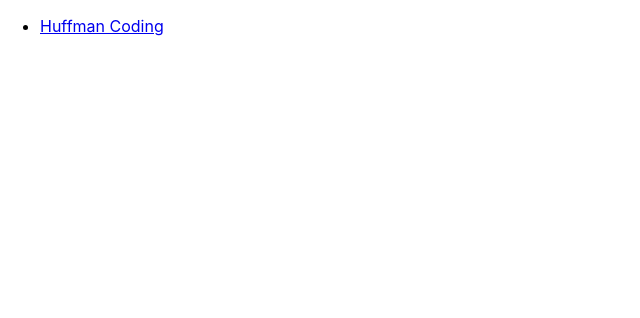
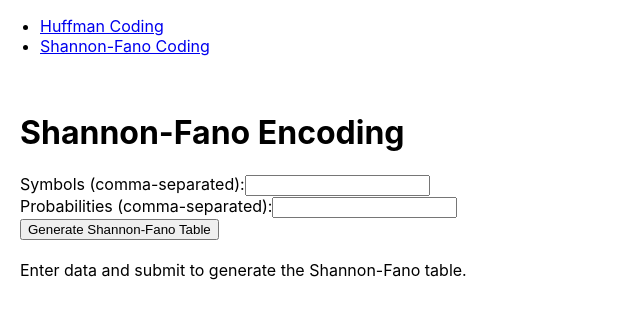
Before and after one commit to gdelgadol/CalculadoraCodificacion, a React (Create React App) app in the folder frontend/: page /shannon-fano in a window 1280 px wide. Before the commit this address had no page. Shown: the top 318 px of the page, without its empty margins (0-640 px from the left). Built offline with nearby package versions, Linux system fonts and the light colour scheme.

Commit message:
Added changes

```diff
--- a/frontend/src/App.js
+++ b/frontend/src/App.js
@@ -2,7 +2,7 @@ import React from "react";
 import { BrowserRouter as Router, Routes, Route, Link } from "react-router-dom";
 import HuffmanPage from "./pages/HuffmanPage";
 //import TunstallPage from "./pages/TunstallPage";
-//import ShannonFanoPage from "./pages/ShannonFanoPage";
+import ShannonFanoPage from "./pages/ShannonFanoPage";
 
 function App() {
   return (
@@ -10,11 +10,13 @@ function App() {
       <nav>
         <ul>
           <li><Link to="/huffman">Huffman Coding</Link></li>
+          <li><Link to="/shannon-fano">Shannon-Fano Coding</Link></li>
         </ul>
       </nav>
 
       <Routes>
         <Route path="/huffman" element={<HuffmanPage />} />
+        <Route path="/shannon-fano" element={<ShannonFanoPage />} />
       </Routes>
     </Router>
   );
--- a/frontend/src/components/HuffmanTree.js
+++ b/frontend/src/components/HuffmanTree.js
@@ -136,16 +136,6 @@ const HuffmanTree = ({ steps, n, entropy, avgLength, efficiency }) => {
             Next
           </button>
         </div>
-        {/* Display Entropy, Average Length, and Efficiency */}
-        <Markdown rehypePlugins={[rehypeKatex]}>
-          {`
-            $H(\\mathcal{F}) = ${entropy}$
-
-            $L(C) = ${avgLength}$
-
-            $\\eta = \\frac{H(\\mathcal{F})}{L(C)} = ${efficiency}$
-          `}
-        </Markdown>
       </div>
     </div>
   );
--- /dev/null
+++ b/frontend/src/components/ShannonFanoTable.js
@@ -0,0 +1,43 @@
+import React from 'react';
+
+const ShannonFanoTable = ({ encodingData }) => {
+  if (!encodingData || !encodingData.steps) {
+    return <p>No encoding data available.</p>;
+  }
+
+  const { steps } = encodingData;
+
+  // Extract all unique symbols
+  const symbols = Array.from(
+    new Set(steps.flatMap((step) => [...step.left, ...step.right]))
+  );
+
+  return (
+    <table border="1" cellPadding="5" style={{ borderCollapse: 'collapse' }}>
+      <thead>
+        <tr>
+          <th>Symbol</th>
+          {steps.map((step, index) => (
+            <th key={index}>Step {index + 1}</th>
+          ))}
+          <th>Final Code</th>
+        </tr>
+      </thead>
+      <tbody>
+        {symbols.map((symbol) => (
+          <tr key={symbol}>
+            <td>{symbol}</td>
+            {steps.map((step, index) => (
+              <td key={index}>
+                {step.codes[symbol] !== undefined ? step.codes[symbol] : '-'}
+              </td>
+            ))}
+            <td>{encodingData.encoding[symbol]}</td>
+          </tr>
+        ))}
+      </tbody>
+    </table>
+  );
+};
+
+export default ShannonFanoTable;
--- a/frontend/src/pages/HuffmanPage.js
+++ b/frontend/src/pages/HuffmanPage.js
@@ -1,5 +1,8 @@
 import React, { useState } from "react";
 import HuffmanTree from "../components/HuffmanTree";
+import ReactMarkdown from "react-markdown";
+import rehypeKatex from "rehype-katex";
+import "katex/dist/katex.min.css";
 
 function HuffmanPage() {
   const [symbols, setSymbols] = useState("");
@@ -109,6 +112,17 @@ function HuffmanPage() {
         {data ? (
           <>
             <HuffmanTree steps={data.steps} n={n} />
+            <div>
+              <ReactMarkdown rehypePlugins={[rehypeKatex]}>
+                {`
+                  Entropy H(𝓕): ${data.entropy}
+
+                  Average Length L(C): ${data.average_length}
+
+                  Efficiency (η): ${data.efficiency}
+                `}
+              </ReactMarkdown>
+            </div>
           </>
         ) : (
           <p>Enter data and submit.</p>
--- /dev/null
+++ b/frontend/src/pages/ShannonFanoPage.js
@@ -0,0 +1,106 @@
+import React, { useState } from 'react';
+import ShannonFanoTable from '../components/ShannonFanoTable';
+import ReactMarkdown from 'react-markdown';
+import rehypeKatex from 'rehype-katex';
+import 'katex/dist/katex.min.css';
+
+function ShannonFanoPage() {
+  const [symbols, setSymbols] = useState('');
+  const [probabilities, setProbabilities] = useState('');
+  const [data, setData] = useState(null);
+  const [errorMessage, setErrorMessage] = useState('');
+
+  const handleSubmit = async (event) => {
+    event.preventDefault();
+    setErrorMessage('');
+
+    const symbolsArray = symbols.split(',').map((s) => s.trim());
+    const probabilitiesArray = probabilities
+      .split(',')
+      .map((p) => parseFloat(p.trim()));
+
+    if (symbolsArray.length !== probabilitiesArray.length) {
+      setErrorMessage('Symbols and probabilities must have the same length.');
+      return;
+    }
+
+    if (probabilitiesArray.some(isNaN)) {
+      setErrorMessage('Probabilities must be valid numbers.');
+      return;
+    }
+
+    const requestBody = {
+      symbols: symbolsArray,
+      probabilities: probabilitiesArray,
+    };
+
+    try {
+      const response = await fetch('http://127.0.0.1:8000/shannon-fano', {
+        method: 'POST',
+        headers: { 'Content-Type': 'application/json' },
+        body: JSON.stringify(requestBody),
+      });
+
+      if (!response.ok) {
+        const errorText = await response.text();
+        throw new Error(`Server Error: ${response.status} - ${errorText}`);
+      }
+
+      const json = await response.json();
+      setData(json);
+    } catch (error) {
+      setErrorMessage(error.message);
+      console.error('Error:', error);
+    }
+  };
+
+  return (
+    <div style={{ padding: '20px' }}>
+      <h1>Shannon-Fano Encoding</h1>
+      <form onSubmit={handleSubmit} style={{ marginBottom: '20px' }}>
+        <div>
+          <label>Symbols (comma-separated):</label>
+          <input
+            type="text"
+            value={symbols}
+            onChange={(e) => setSymbols(e.target.value)}
+            required
+          />
+        </div>
+        <div>
+          <label>Probabilities (comma-separated):</label>
+          <input
+            type="text"
+            value={probabilities}
+            onChange={(e) => setProbabilities(e.target.value)}
+            required
+          />
+        </div>
+        <button type="submit">Generate Shannon-Fano Table</button>
+      </form>
+
+      {errorMessage && <p style={{ color: 'red' }}>{errorMessage}</p>}
+
+      {data ? (
+        <>
+          <ShannonFanoTable encodingData={data.encoding} />
+          <div>
+            <ReactMarkdown rehypePlugins={[rehypeKatex]}>
+              {`
+                Entropy (H(𝓕)): ${data.entropy}
+
+                Average Length (L(C)): ${data.average_length}
+
+                Efficiency (η): ${data.efficiency}
+              `}
+            </ReactMarkdown>
+          </div>
+        </>
+      ) : (
+        <p>Enter data and submit to generate the Shannon-Fano table.</p>
+      )}
+    </div>
+  );
+}
+
+export default ShannonFanoPage;
```
Also changed, not shown: frontend/src/components/TunstallTree.js (deleted), frontend/src/pages/TunstallPage.js (deleted), 2 other files (tests, documents, lock files or other folders).
